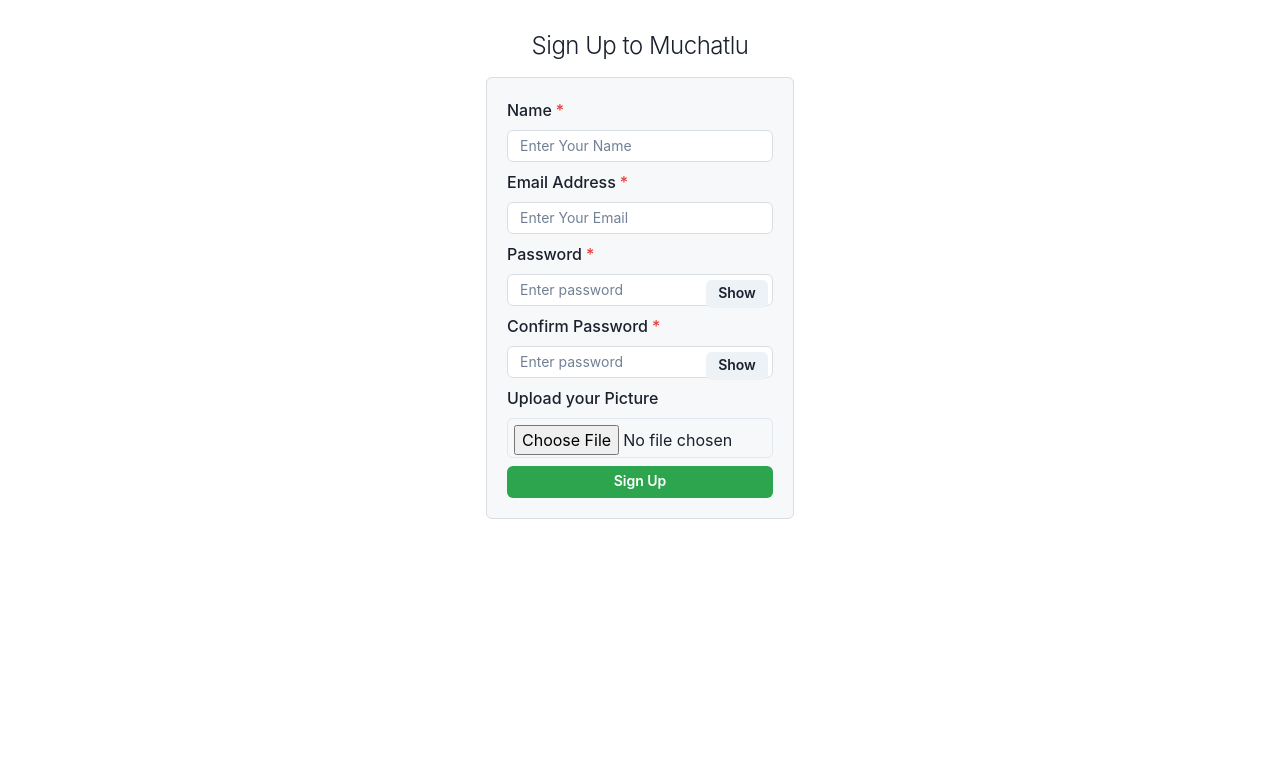
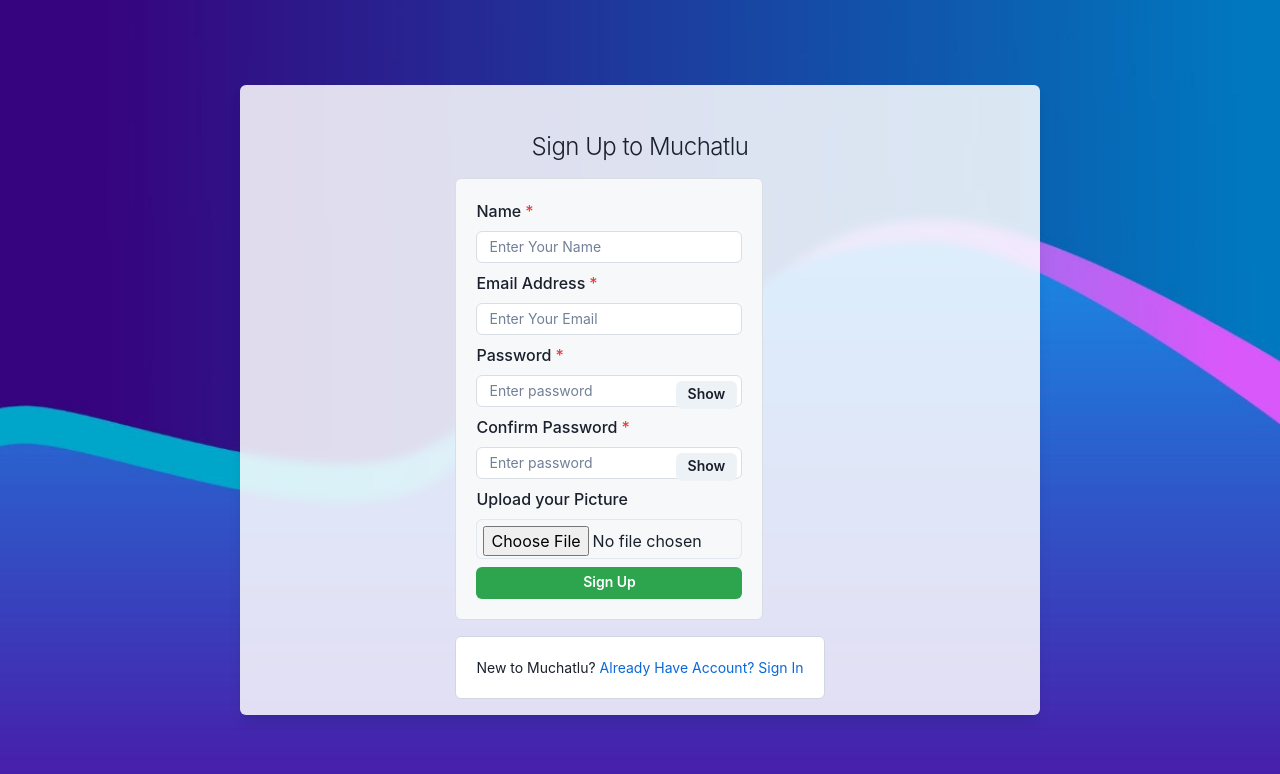
Before and after one commit to sharonvijay/MERN-CHAT-APP, a React (Create React App) app in the folder client/: page /signup in a window 1280 px wide. Shown: the top 774 px of the page. Built offline with nearby package versions, Linux system fonts and the light colour scheme; sample sign-in values are in the browser's storage.

Commit message:
Update Authentication

```diff
--- a/client/src/components/authentication/SignIn.js
+++ b/client/src/components/authentication/SignIn.js
@@ -1,5 +1,5 @@
 import React, { useState } from "react";
-import { useNavigate } from "react-router-dom";
+import { useNavigate, Link as RouterLink } from "react-router-dom";
 import axios from "axios";
 import {
 	Box,
@@ -15,6 +15,7 @@
 import { Input, InputGroup, InputRightElement } from "@chakra-ui/input";
 import { Stack, VStack, HStack } from "@chakra-ui/layout";
 import { useToast } from "@chakra-ui/react";
+import loginBanner from "../../assets/loginBanner.jpg";
 const SignIn = () => {
 	const [show, setShow] = useState(false);
 	const [email, setEmail] = useState();
@@ -79,7 +80,23 @@
 		}
 	};
 	return (
-		<Box>
+		<Box
+			backgroundImage={`url(${loginBanner})`}
+			backgroundSize="cover"
+			backgroundPosition="center"
+			backgroundRepeat="no-repeat"
+			height="100vh"
+			display="flex"
+			justifyContent="center"
+			alignItems="center">
+			<Box
+				p="4"
+				width={{ base: "100%", md: "80%" }}
+				maxW={{ base: "100%", md: "800px" }}
+				boxShadow="lg"
+				borderRadius="md"
+				bg="rgba(255, 255, 255, 0.85)"
+				backdropFilter="blur(5px)">
 				<Center>
 					<Stack spacing="4">
 						<VStack spacing="6" mt="8">
@@ -164,7 +181,11 @@
 								<Center>
 									<HStack fontSize="sm" spacing="1">
 										<Text>New to Muchatlu?</Text>
-									<Link isExternal color="#0969da" href="#">
+										<Link
+											as={RouterLink}
+											to="/signup"
+											color="#0969da"
+											_hover={{ textDecoration: "underline" }}>
 											Create an Account.
 										</Link>
 									</HStack>
@@ -174,6 +195,7 @@
 					</Stack>
 				</Center>
 			</Box>
+		</Box>
 	);
 };
 
--- a/client/src/components/authentication/SignUp.js
+++ b/client/src/components/authentication/SignUp.js
@@ -1,5 +1,5 @@
 import React, { useState } from "react";
-import { useNavigate } from "react-router-dom";
+import { useNavigate, Link as RouterLink } from "react-router-dom";
 import axios from "axios";
 import {
 	Box,
@@ -8,12 +8,14 @@
 	CardBody,
 	Center,
 	useToast,
+	Link,
+	Text,
 } from "@chakra-ui/react";
 import { Button } from "@chakra-ui/button";
 import { FormControl, FormLabel } from "@chakra-ui/form-control";
 import { Input, InputGroup, InputRightElement } from "@chakra-ui/input";
-import { Stack, VStack } from "@chakra-ui/layout";
-
+import { Stack, VStack, HStack } from "@chakra-ui/layout";
+import loginBanner from "../../assets/loginBanner.jpg";
 const SignUp = () => {
 	const [showone, setShowone] = useState(false);
 	const [showtwo, setShowtwo] = useState(false);
@@ -140,7 +142,23 @@
 	};
 
 	return (
-		<Box>
+		<Box
+			backgroundImage={`url(${loginBanner})`}
+			backgroundSize="cover"
+			backgroundPosition="center"
+			backgroundRepeat="no-repeat"
+			height="100vh"
+			display="flex"
+			justifyContent="center"
+			alignItems="center">
+			<Box
+				p="4"
+				width={{ base: "100%", md: "80%" }}
+				maxW={{ base: "100%", md: "800px" }}
+				boxShadow="lg"
+				borderRadius="md"
+				bg="rgba(255, 255, 255, 0.85)"
+				backdropFilter="blur(5px)">
 				<Center>
 					<Stack spacing="4">
 						<VStack spacing="6" mt="8">
@@ -203,7 +221,10 @@
 													}}
 												/>
 												<InputRightElement width="4.5rem">
-												<Button h="1.75rem" size="sm" onClick={handleClickone}>
+													<Button
+														h="1.75rem"
+														size="sm"
+														onClick={handleClickone}>
 														{showone ? "Hide" : "Show"}
 													</Button>
 												</InputRightElement>
@@ -224,7 +245,10 @@
 													}}
 												/>
 												<InputRightElement width="4.5rem">
-												<Button h="1.75rem" size="sm" onClick={handleClicktwo}>
+													<Button
+														h="1.75rem"
+														size="sm"
+														onClick={handleClicktwo}>
 														{showtwo ? "Hide" : "Show"}
 													</Button>
 												</InputRightElement>
@@ -253,8 +277,25 @@
 								</form>
 							</CardBody>
 						</Card>
+						<Card variant="outline" borderColor="#d0d7de">
+							<CardBody>
+								<Center>
+									<HStack fontSize="sm" spacing="1">
+										<Text>New to Muchatlu?</Text>
+										<Link
+											as={RouterLink}
+											to="/signin"
+											color="#0969da"
+											_hover={{ textDecoration: "underline" }}>
+											Already Have Account? Sign In
+										</Link>
+									</HStack>
+								</Center>
+							</CardBody>
+						</Card>
 					</Stack>
 				</Center>
+			</Box>
 		</Box>
 	);
 };
```
Lines whose indentation alone changed are shown as unchanged.
